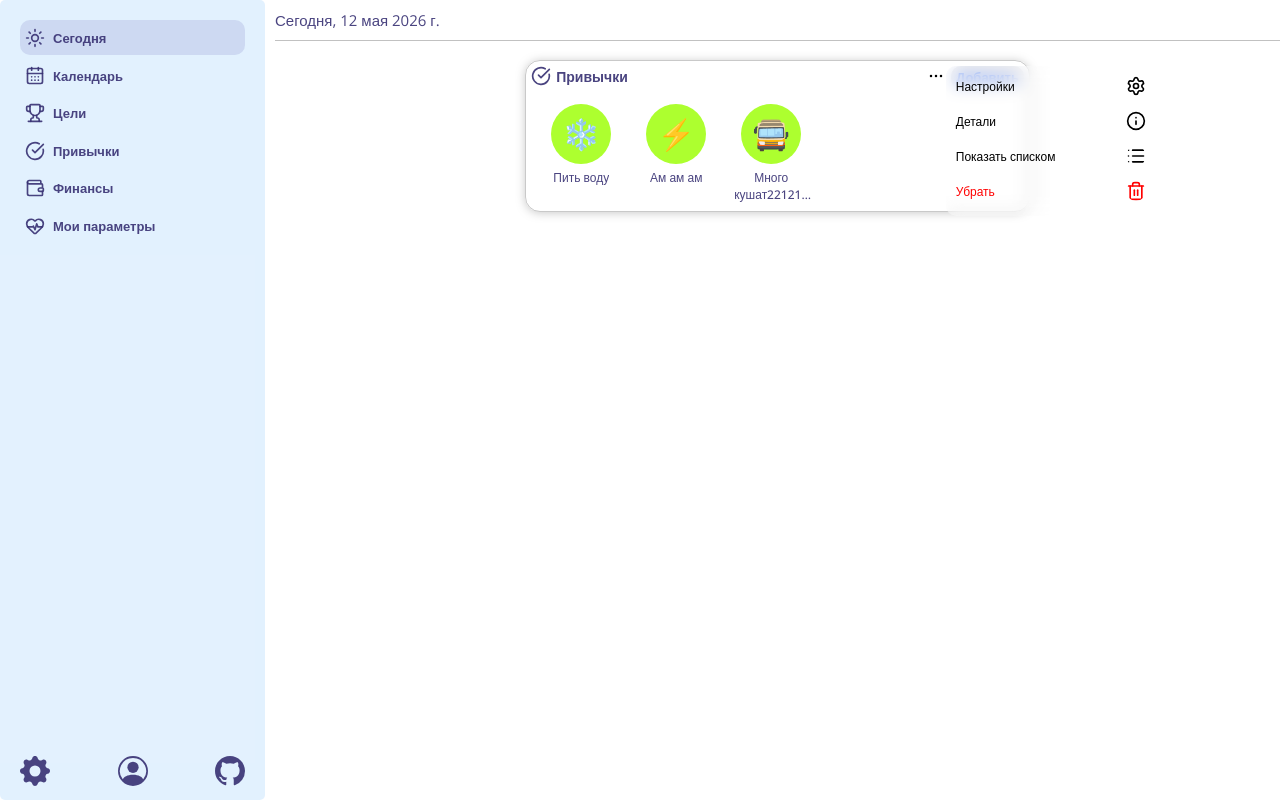
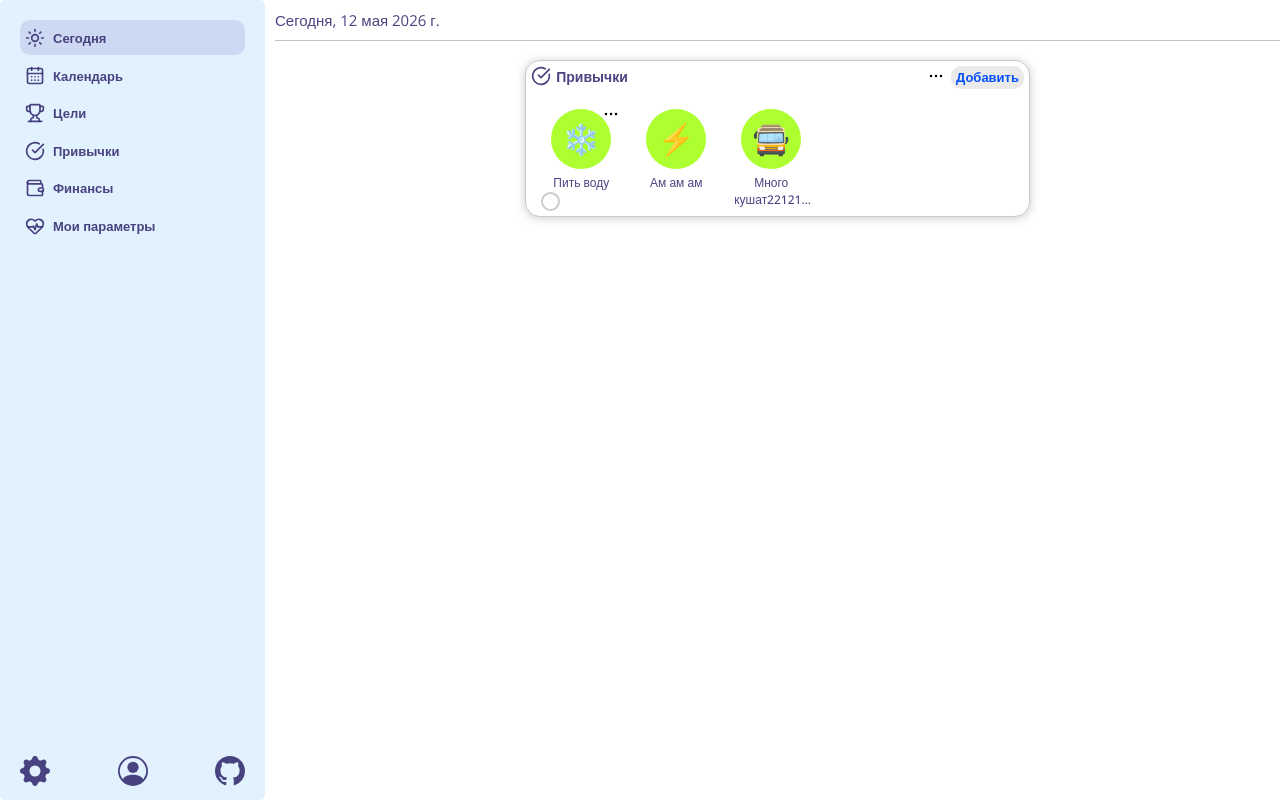
Before and after one commit to Glebess/better-every-day-app, a React (Vite) app: page /today in a window 1280 px wide. Built offline with nearby package versions, Linux system fonts and the light colour scheme.

Commit message:
checkbox для выполнения задачи

```diff
--- /dev/null
+++ b/src/UI/CustomCheckBox.jsx
@@ -0,0 +1,17 @@
+const CustomCheckBox = (props) => {
+	const { className, checkMark, label, labelClassName, checked, onChange } =
+		props
+	return (
+		<label className={className}>
+			<input
+				type='checkbox'
+				checked={checked}
+				onChange={onChange}
+				hidden
+			/>
+			<span className={checkMark}></span>
+			{label && <span className={labelClassName}>{label}</span>}
+		</label>
+	)
+}
+export default CustomCheckBox
--- /dev/null
+++ b/src/modules/HabitsWidget/CheckBox.module.css
@@ -0,0 +1,45 @@
+.checkbox_task {
+	display: inline-flex;
+	align-items: center;
+	cursor: pointer;
+	user-select: none;
+	margin-right: auto;
+	position: absolute;
+	left: 0;
+	bottom: 0;
+}
+
+.checkmark {
+	width: 15px;
+	height: 15px;
+	border: 2px solid #ccc;
+	border-radius: var(--main-radius);
+	background: white;
+	transition: all 0.3s ease;
+	position: relative;
+}
+
+.checkbox_task input:checked + .checkmark {
+	background: #4c9aff;
+	border-color: #4c9aff;
+}
+
+/* Галочка */
+.checkbox_task input:checked + .checkmark::after {
+	content: '✓';
+	position: absolute;
+	top: 50%;
+	left: 50%;
+	transform: translate(-50%, -50%);
+	color: white;
+	font-size: 14px;
+	font-weight: bold;
+}
+
+.checkbox_task:hover .checkmark {
+	border-color: #4c9aff;
+}
+
+.checkbox_task input:focus + .checkmark {
+	box-shadow: 0 0 0 2px rgba(76, 154, 255, 0.3);
+}
--- a/src/modules/HabitsWidget/HabitsWidget.jsx
+++ b/src/modules/HabitsWidget/HabitsWidget.jsx
@@ -1,10 +1,13 @@
 import { CircleCheckBig } from 'lucide-react'
 import { useState } from 'react'
 import Button from '../../UI/Button'
+import CustomCheckBox from '../../UI/CustomCheckBox'
 import SettingsHabitsWidget from '..//HabitsWidget/SettingsHabitsWidget/SettingsHabitsWidget'
+import checkboxStyles from './CheckBox.module.css'
 import styles from './HabitsWidget.module.css'
 const HabitsWidget = () => {
-	const [isSettingsOpen, setIsSettingsOpen] = useState(true)
+	const [isSettingsOpen, setIsSettingsOpen] = useState(false)
+	const [isHabitHover, setIsHabitHover] = useState(true)
 	return (
 		<div className={styles.div_habit_container}>
 			<div className={styles.div_habits_top_panel}>
@@ -35,9 +38,35 @@ const HabitsWidget = () => {
 				</div>
 			</div>
 			<div className={styles.all_habit_container}>
-				<div className={styles.item_habit}>
+				<div
+					className={styles.item_habit}
+					onMouseEnter={() => setIsHabitHover(true)}
+					onMouseLeave={() => setIsHabitHover(false)}
+				>
+					{isHabitHover && (
+						<span className={styles.habit_settings}>
+							<svg
+								xmlns='http://www.w3.org/2000/svg'
+								viewBox='0 0 24 24'
+								fill='currentColor'
+								className='size-6'
+							>
+								<path
+									fillRule='evenodd'
+									d='M4.5 12a1.5 1.5 0 1 1 3 0 1.5 1.5 0 0 1-3 0Zm6 0a1.5 1.5 0 1 1 3 0 1.5 1.5 0 0 1-3 0Zm6 0a1.5 1.5 0 1 1 3 0 1.5 1.5 0 0 1-3 0Z'
+									clipRule='evenodd'
+								/>
+							</svg>
+						</span>
+					)}
 					<div className={styles.habit_icon}>❄️</div>
 					<p className={styles.habit_title}>Пить воду</p>
+					{isHabitHover && (
+						<CustomCheckBox
+							className={checkboxStyles.checkbox_task}
+							checkMark={checkboxStyles.checkmark}
+						/>
+					)}
 				</div>
 
 				<div className={styles.item_habit}>
--- a/src/modules/HabitsWidget/HabitsWidget.module.css
+++ b/src/modules/HabitsWidget/HabitsWidget.module.css
@@ -6,6 +6,7 @@
 	height: 150px;
 	border-radius: var(--radius-1);
 	box-shadow: 0 1px 10px var(--gray);
+	padding-bottom: 5px;
 }
 .div_habits_top_panel {
 	display: flex;
@@ -87,10 +88,15 @@
 .item_habit {
 	display: flex;
 	flex-direction: column;
+	padding-top: var(--padding);
 	width: 80px;
 	align-items: center;
+	position: relative;
+	border-radius: var(--radius-1);
 }
-
+.item_habit:hover {
+	background-color: #c0bfbf47;
+}
 .habit_icon {
 	display: flex;
 	background-color: greenyellow;
@@ -117,3 +123,18 @@
 	overflow: hidden;
 	text-align: center;
 }
+.habit_settings {
+	position: absolute;
+	right: 0;
+	top: 0;
+	margin: 0;
+	width: 20px;
+	height: 20px;
+	border-radius: var(--radius-1);
+	transition: 0.3s ease;
+}
+.habit_settings:hover {
+	background-color: var(--gray1);
+	cursor: pointer;
+	transition: 0.3s ease;
+}
```
